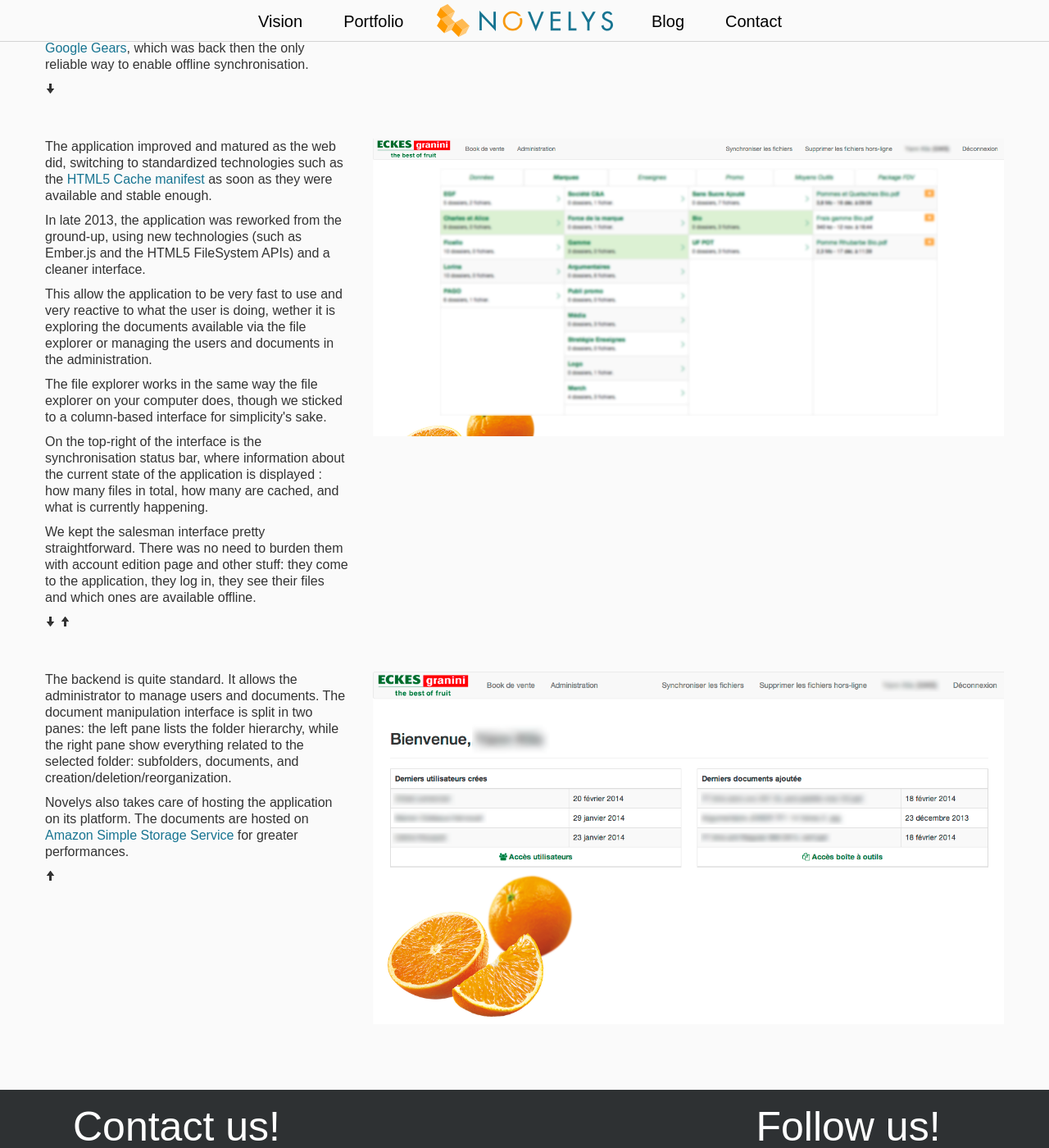
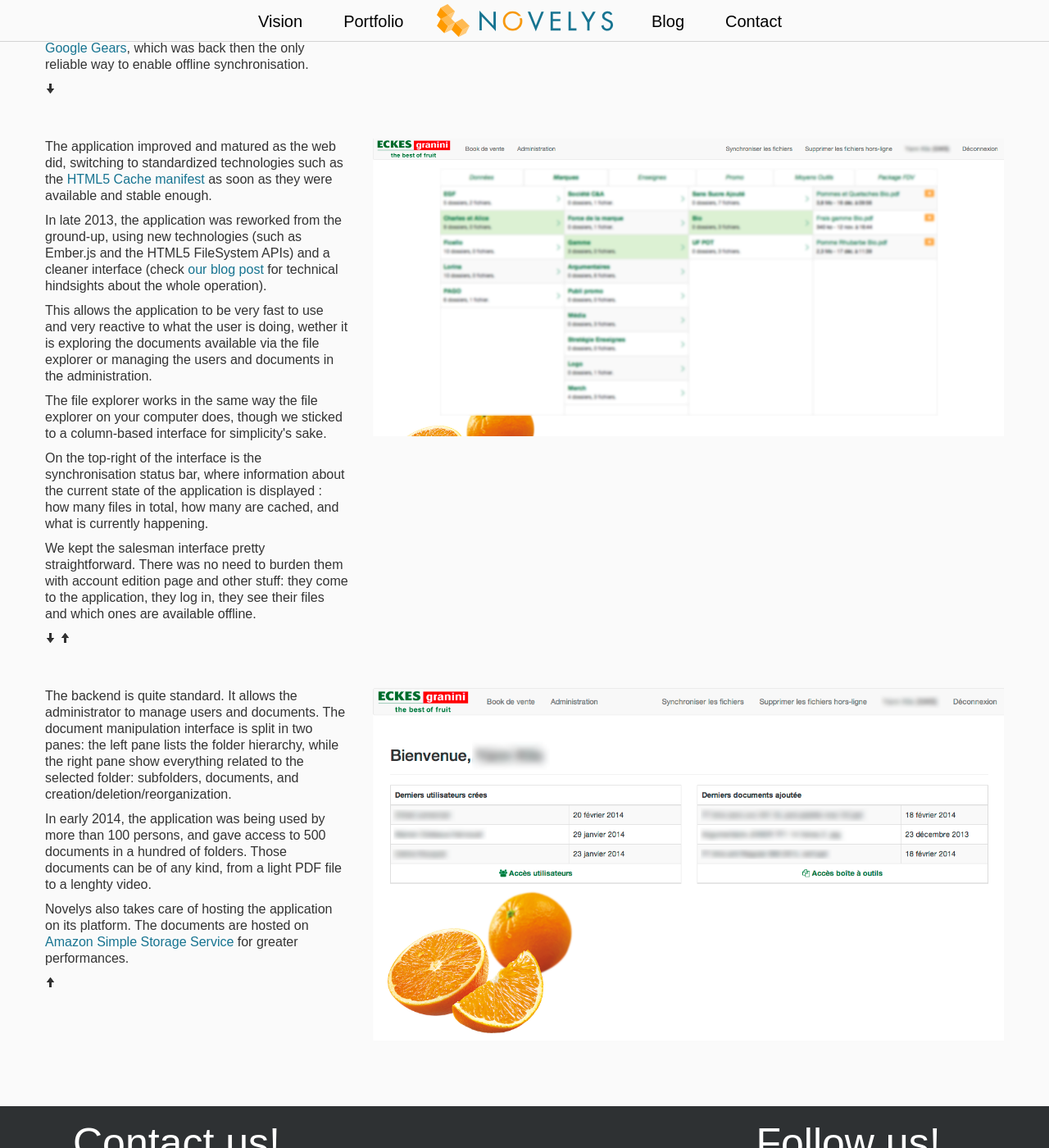
Before and after one commit to novelys/novelys.github.com, a Jekyll site: the page built from portfolio/_posts/2007-12-10-salesbook.html, in a window 1280 px wide and 1400 px high, scrolled down 921 px. Shown: the whole window at 82% size. Built offline with Jekyll 4.4.1, drawn with Linux system fonts in a browser that asks for light colours; nearby versions of some CDN libraries.

Commit message:
Links + usage data

```diff
--- a/blog/_posts/2014-02-28-building-app-ember-html5-storage.markdown
+++ b/blog/_posts/2014-02-28-building-app-ember-html5-storage.markdown
@@ -9,7 +9,7 @@
 fb_image_path: "/img/blog/bdv-ember.png"
 ---
 
-At Novelys, we have been developping a sales book for <strong>Eckes-Granini</strong> for a few years. At some point, they contacted us regarding some features they wanted to add to the application. With the client, we decided it was best to start from scratch, remove the cruft, and benefit from the best technologies that were now available. This post is going to dive into some of the technological choices we made and why.
+At Novelys, we have been developing and maintaining <a href="http://www.novelys.com/portfolio/salesbook.html">a sales book for <strong>Eckes-Granini</strong></a> for a few years. At some point, they contacted us regarding some features they wanted to add to the application. With the client, we decided it was best to start from scratch, remove the cruft, and benefit from the best technologies that were now available. This post is going to dive into some of the technological choices we made and why.
 
 ### Why start over?
 
@@ -37,6 +37,8 @@
 
 It was also interesting to toy with some of the latest HTML5 APIs. The different choices available can all make sense depending on what you are trying to achieve and the constraints you have, so in the end it is up to you. But it is always good to see the web being able to do more than it previously was :)
 
+Right now, the application is being used by a bit more than a hundred of users, and gives access to almost 500 documents, going from PDF or Office files to big videos.
+
 We would also like to thank <a href="https://github.com/ebidel">Eric Bidelman</a> for his work related to the FS APIs. He made both the polyfill mentionned earlier and `filer.js`, and wrote <a href="http://www.html5rocks.com/en/tutorials/file/filesystem/">a comprehensive</a> article on the topic.
 
 And for those who are not satisfied with the FS APIs, Mozilla has released <a href="https://github.com/mozilla/localForage">localForage</a> a few days ago, which wraps `localStorage`/`IndexedDB`/`WebSQL` in a unified API.
--- a/portfolio/_posts/2007-12-10-salesbook.html
+++ b/portfolio/_posts/2007-12-10-salesbook.html
@@ -50,10 +50,10 @@
       The application improved and matured as the web did, switching to standardized technologies such as the <a href="http://en.wikipedia.org/wiki/Cache_manifest_in_HTML5" target="_blank">HTML5 Cache manifest</a> as soon as they were available and stable enough.
     </p>
     <p>
-      In late 2013, the application was reworked from the ground-up, using new technologies (such as Ember.js and the  HTML5 FileSystem APIs) and a cleaner interface.
+      In late 2013, the application was reworked from the ground-up, using new technologies (such as Ember.js and the  HTML5 FileSystem APIs) and a cleaner interface (check <a href="http://www.novelys.com/blog/2014/02/28/building-app-ember-html5-storage.html">our blog post</a> for technical hindsights about the whole operation).
     </p>
     <p>
-      This allow the application to be very fast to use and very reactive to what the user is doing, wether it is exploring the documents available via the file explorer or managing the users and documents in the administration.
+      This allows the application to be very fast to use and very reactive to what the user is doing, wether it is exploring the documents available via the file explorer or managing the users and documents in the administration.
     </p>
     <p>
       The file explorer works in the same way the file explorer on your computer does, though we sticked to a column-based interface for simplicity's sake.
@@ -79,6 +79,9 @@
       The backend is quite standard. It allows the administrator to manage users and documents. The document manipulation interface is split in two panes: the left pane lists the folder hierarchy, while the right pane show everything related to the selected folder: subfolders, documents, and creation/deletion/reorganization.
     </p>
     <p>
+      In early 2014, the application was being used by more than 100 persons, and gave access to 500 documents in a hundred of folders. Those documents can be of any kind, from a light PDF file to a lenghty video.
+    </p>
+    <p>
       Novelys also takes care of hosting the application on its platform. The documents are hosted on <a href="http://aws.amazon.com/s3/" target="_blank">Amazon Simple Storage Service</a> for greater performances.
     </p>
     <p>
```
